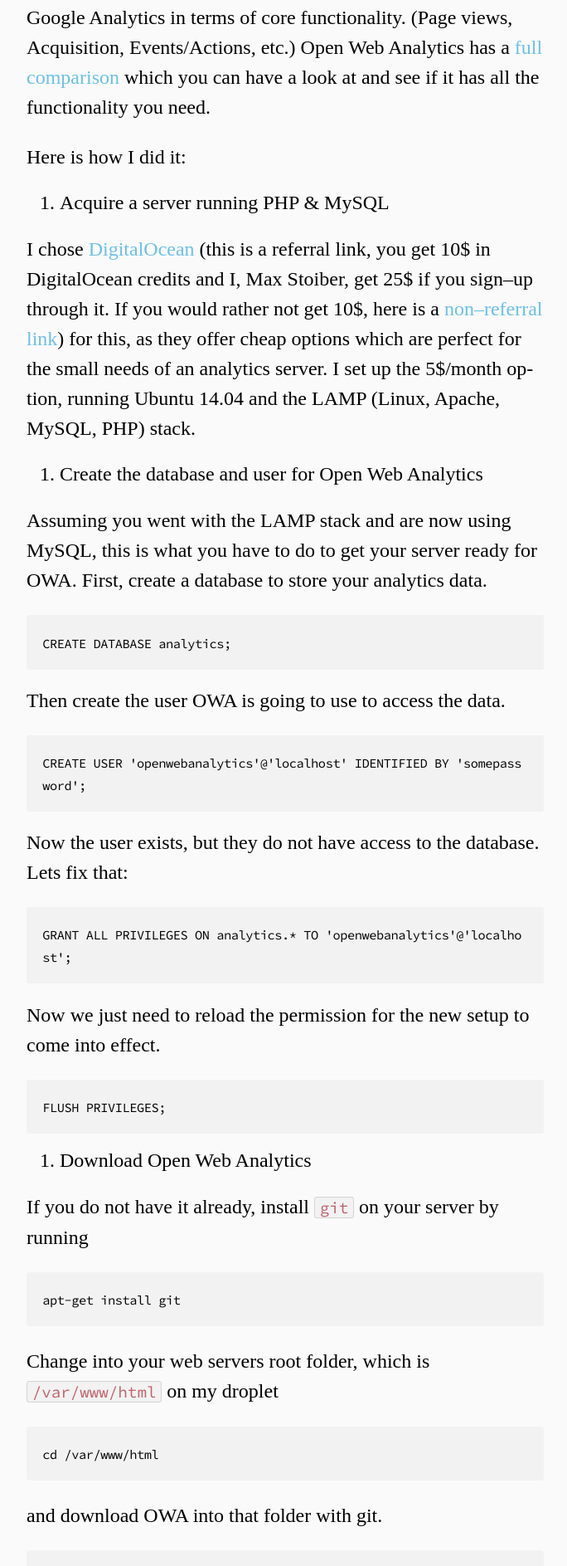
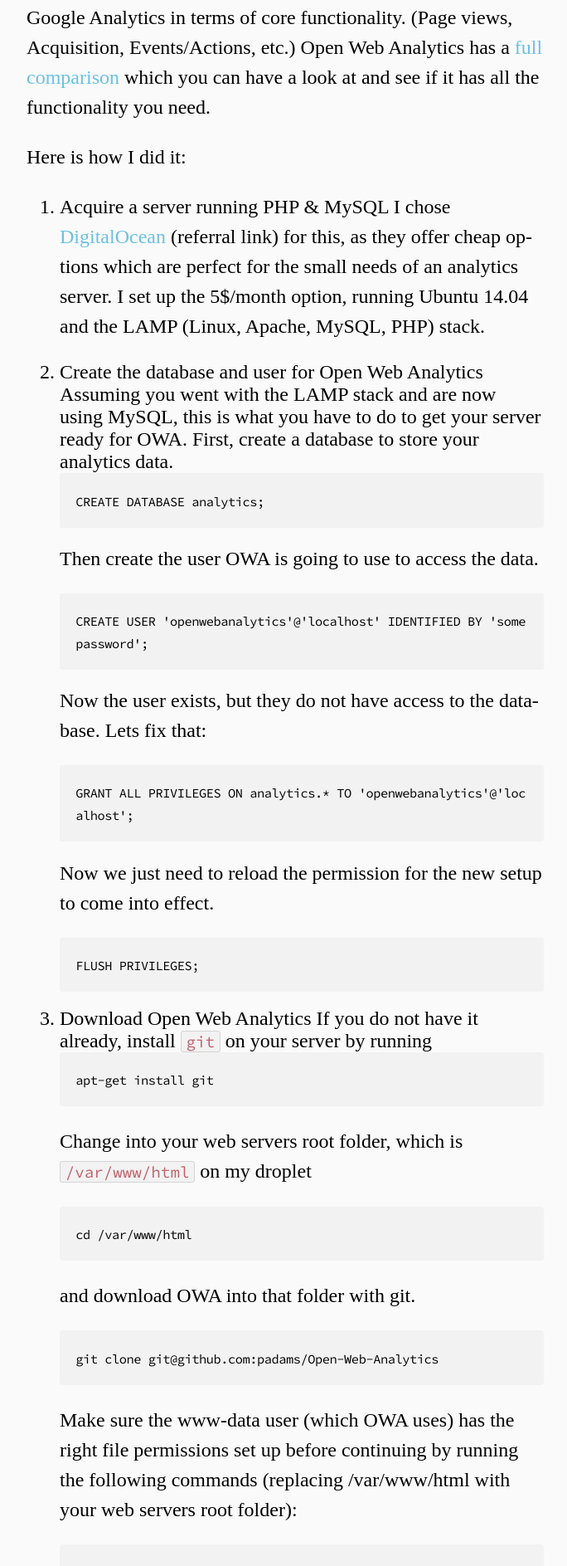
Before and after one commit to mxstbr/mxstbr.github.io, a Jekyll site: the page built from _posts/2015-08-07-bye-google-analytics.md, in a window 1280 px wide. Shown: the part 710-2597 px from the top of the page at 83% size, without its empty margins (296-980 px from the left). Built offline with Jekyll 4.4.1, drawn with Linux system fonts in a browser that asks for light colours; some web fonts are replaced; Markdown is read by kramdown in place of the engine named in the settings; some of the changed text lies outside the part shown.

Commit message:
Fix analytics post

````diff
--- a/_posts/2015-08-07-bye-google-analytics.md
+++ b/_posts/2015-08-07-bye-google-analytics.md
@@ -13,12 +13,10 @@ OWA is a very well maintained product, and is basically equal to Google Analytic
 Here is how I did it:
 
 1. Acquire a server running PHP & MySQL
-
-I chose [DigitalOcean](https://www.digitalocean.com/?refcode=d371ed7f99af) (this is a referral link, you get 10$ in DigitalOcean credits and I, Max Stoiber, get 25$ if you sign–up through it. If you would rather not get 10$, here is a [non–referral link](https://www.digitalocean.com)) for this, as they offer cheap options which are perfect for the small needs of an analytics server.
+I chose [DigitalOcean](https://www.digitalocean.com/?refcode=d371ed7f99af) (referral link) for this, as they offer cheap options which are perfect for the small needs of an analytics server.
 I set up the 5$/month option, running Ubuntu 14.04 and the LAMP (Linux, Apache, MySQL, PHP) stack.
 
 2. Create the database and user for Open Web Analytics
-
 Assuming you went with the LAMP stack and are now using MySQL, this is what you have to do to get your server ready for OWA. First, create a database to store your analytics data.
 ```SQL
 CREATE DATABASE analytics;
@@ -37,7 +35,6 @@ FLUSH PRIVILEGES;
 ```
 
 3. Download Open Web Analytics
-
 If you do not have it already, install `git` on your server by running
 ```
 apt-get install git
@@ -57,15 +54,11 @@ sudo chmod -R 755 /var/www/html
 ```
 
 4. Install Open Web Analytics
-
 OWA thankfully comes with a very handy installer, so you just have to open `http://yourdomain.com/install.php` in your browser and follow the steps.
-
 When asked for the database credentials, the database name is `analytics`, the username `openwebanalytics` and the password whatever you set it to.
 
 5. Track your website with Open Web Analytics
-
 The only step remaining is dropping the tracking code into your HTML files:
-
 ```HTML
 <script type="text/javascript">
 //<![CDATA[
@@ -84,7 +77,6 @@ owa_cmds.push(['trackDomStream']);
 //]]>
 </script>
 ```
-
 Don't forget to replace the `owa_baseUrl` with your domain and to set the correct site id!
 
 Congratulations, you are now tracking your website with Open Web Analytics!
````
